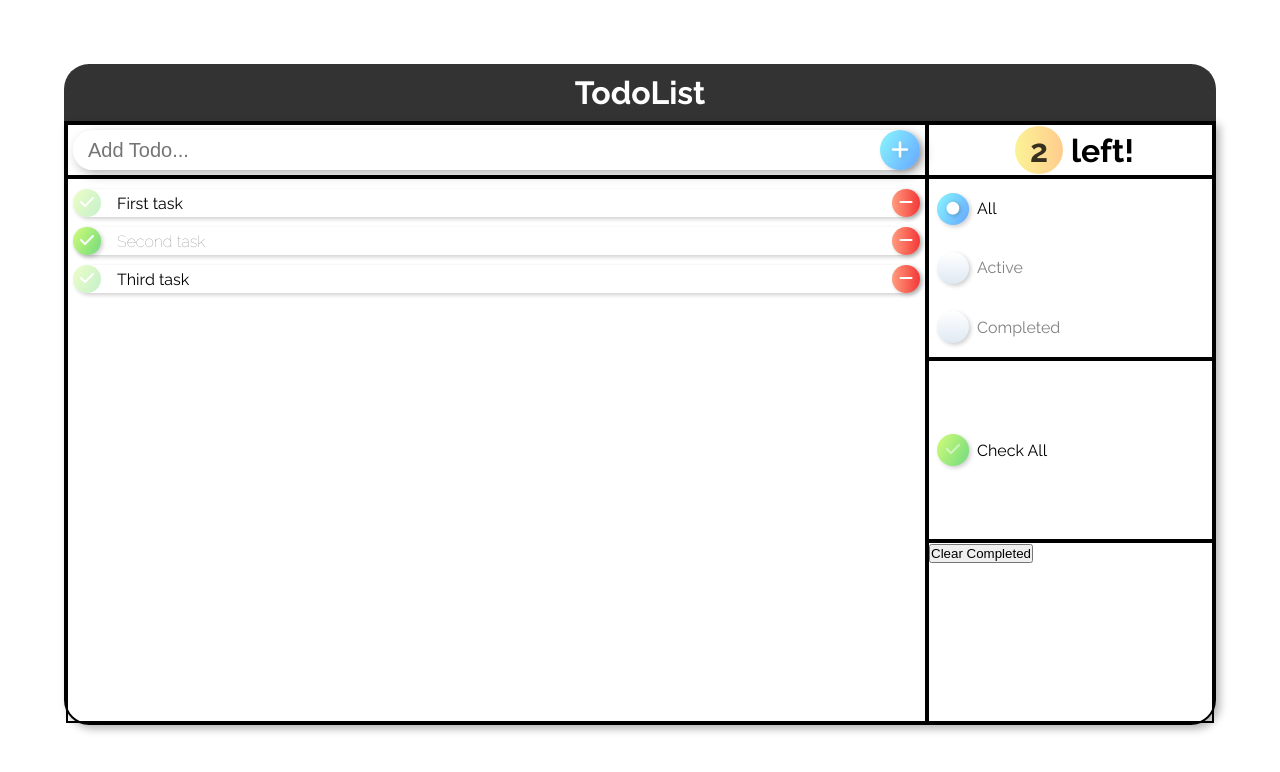
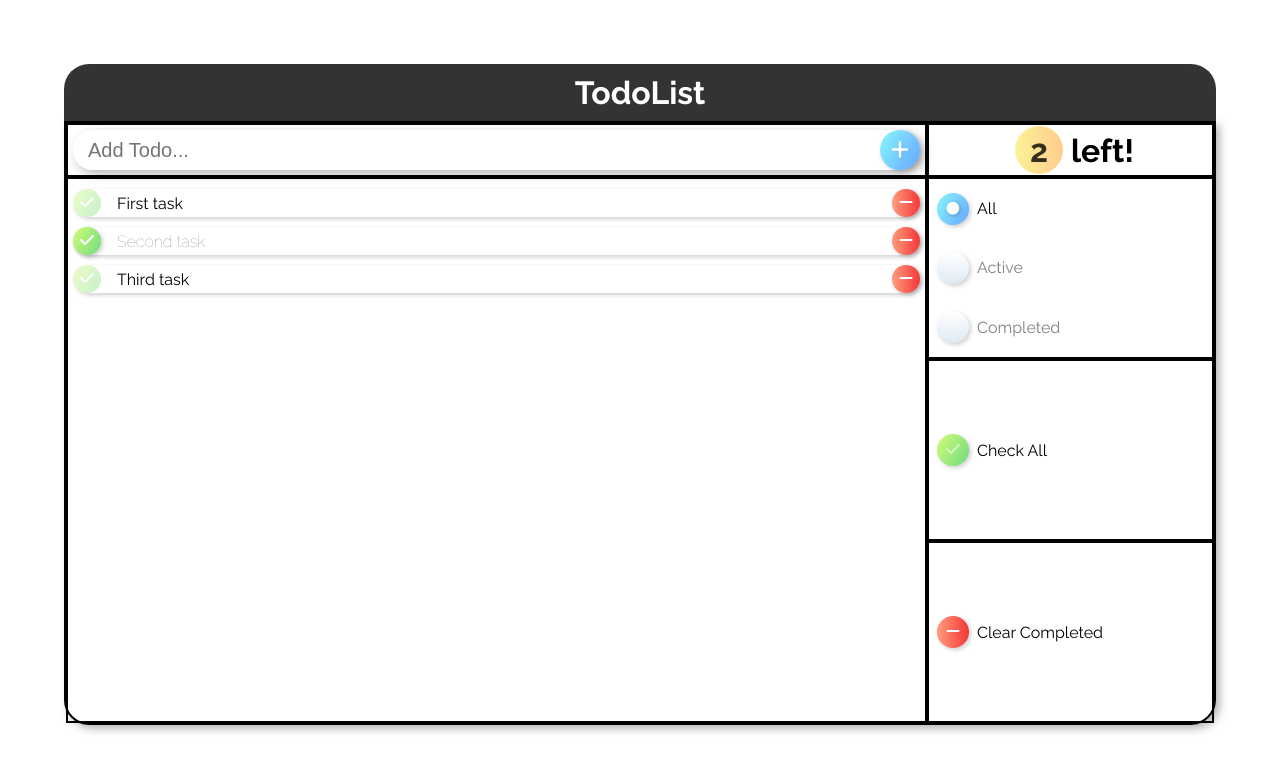
Before and after one commit to jmart790/vue_todo, a Vue app: page /#/ in a window 1280 px wide. Shown: the top 772 px of the page. Built offline with nearby package versions, Linux system fonts and the light colour scheme.

Commit message:
added style for clear completion button

```diff
--- a/src/components/ClearCompleted.vue
+++ b/src/components/ClearCompleted.vue
@@ -1,6 +1,9 @@
 <template>
-  <div>
-    <button v-if="showClearCompleteBtn" @click="clearCompleted">Clear Completed</button>
+  <div class="clear-completed-container" v-if="showClearCompleteBtn">
+    <button name="clearCompleted" @click="clearCompleted">
+      <i class="fas fa-minus"></i>
+    </button>
+    <label for="clearCompleted">Clear Completed</label>
   </div>
 </template>
 
@@ -21,5 +24,28 @@ export default {
 };
 </script>
 
-<style scoped>
+<style scoped lang="scss">
+.clear-completed-container {
+  display: grid;
+  align-items: center;
+  grid-template-columns: auto 1fr;
+
+  button {
+    box-shadow: 2px 2px 4px rgba(0, 0, 0, 0.187);
+    outline: none;
+    border: none;
+    border-radius: 50%;
+    color: white;
+    font-size: 1rem;
+    cursor: pointer;
+    width: 2rem;
+    height: 2rem;
+    margin: 0.5rem;
+    background-image: linear-gradient(to left, #f43737 0%, #ff9c7e 100%);
+    text-shadow: 2px 2px 4px rgba(0, 0, 0, 0.084);
+  }
+  button:hover {
+    box-shadow: 2px 2px 4px rgba(255, 0, 0, 0.187);
+  }
+}
 </style>
```
